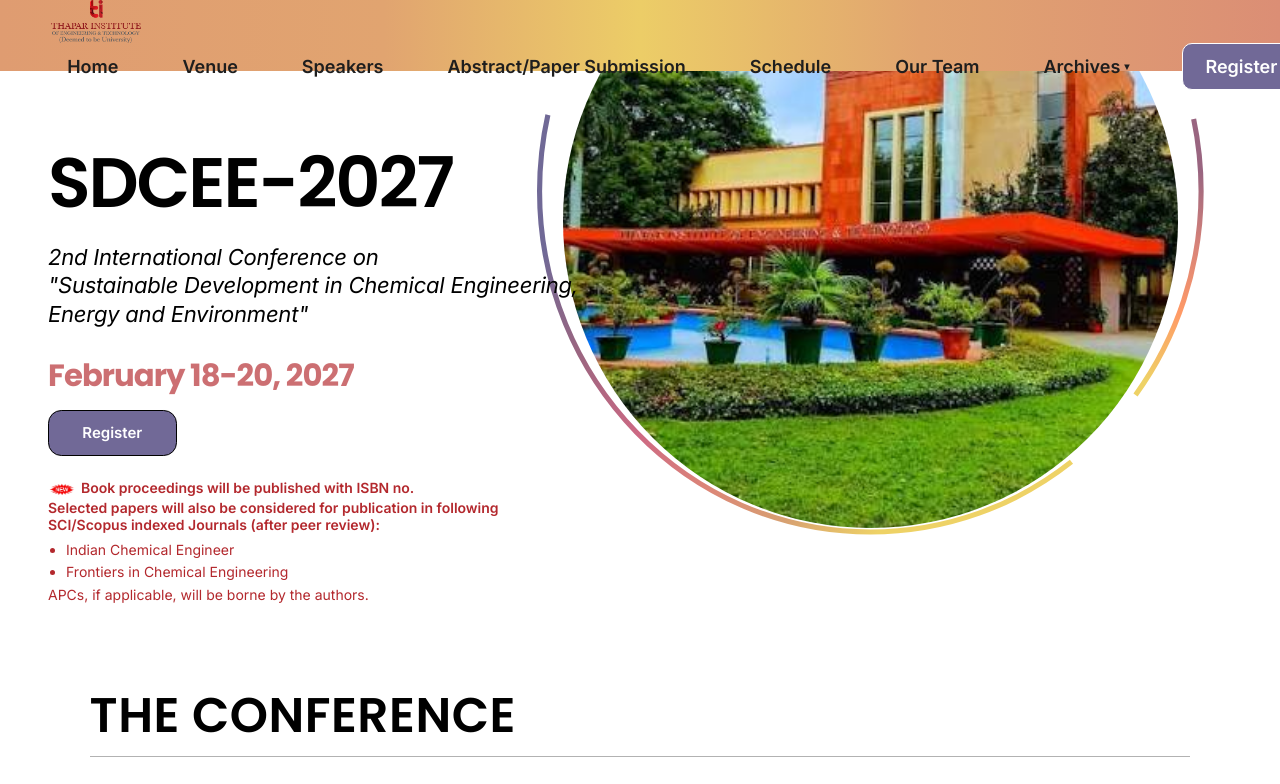
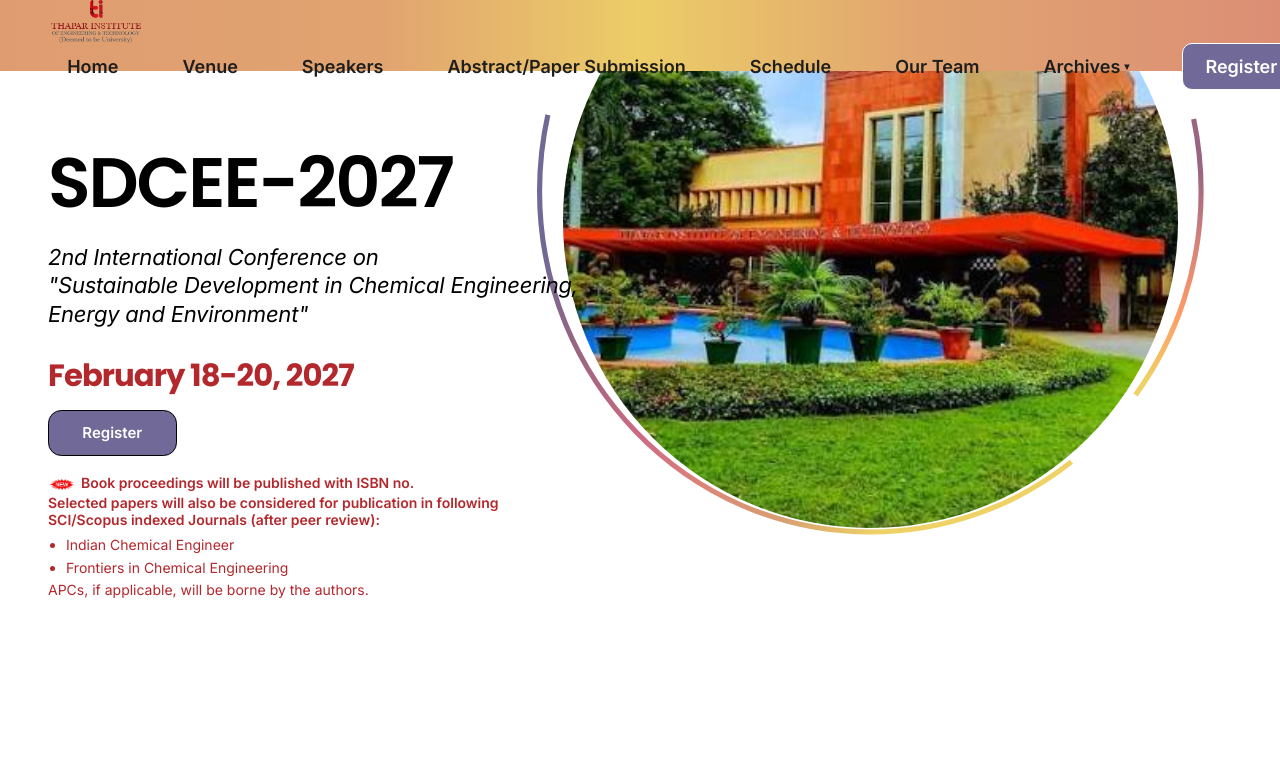
Before and after one commit to YashmitVaish/SDCEE-2027, a React (Create React App) app in the folder client/: page / in a window 1280 px wide. Shown: the top 784 px of the page. Built offline with nearby package versions, Linux system fonts and the light colour scheme.

Commit message:
Fix hero section text spacing

```diff
--- a/client/src/Components/Hero/Hero.css
+++ b/client/src/Components/Hero/Hero.css
@@ -7,10 +7,10 @@
 
   width: 100%;
 
-  height: 34vw;
+  height: 38vw;
 
-  min-height: 560px;
-  max-height: 700px;
+  min-height: 650px;
+  max-height: 760px;
 
   overflow: hidden;
 
@@ -19,7 +19,7 @@
 
 
 /* =========================================================
-   FIGMA HERO ARTWORK
+   HERO ARTWORK
 ========================================================= */
 
 .hero-art {
@@ -43,7 +43,7 @@
 
 
 /* =========================================================
-   FIGMA HERO ARTWORK — GRADIENT RING
+   HERO ARTWORK — GRADIENT RING
 ========================================================= */
 
 .hero-art-ring {
@@ -52,7 +52,9 @@
   width: calc(48vw * 1301 / 1199);
   height: calc(48vw * 1301 / 1199);
 
-  left: calc(44vw - (48vw * 1301 / 1199 - 48vw) / 2);
+  left: calc(
+    44vw - (48vw * 1301 / 1199 - 48vw) / 2
+  );
 
   top: calc(
     -2.15vw - 135px - (48vw * 1301 / 1199 - 48vw) / 2
@@ -92,7 +94,7 @@
   height: 100%;
 
   padding-left: 3.75vw;
-  padding-top: clamp(50px, 6vw, 110px);
+  padding-top: clamp(70px, 6vw, 110px);
 
   display: flex;
 
@@ -170,7 +172,8 @@
 ========================================================= */
 
 .hero-date {
-  margin: clamp(14px, 2.34vw, 45px) 0 clamp(12px, 1.2vw, 23px) 0;
+  margin: clamp(14px, 2.34vw, 45px) 0
+    clamp(12px, 1.2vw, 23px) 0;
 
   font-family: "Poppins", Arial, Helvetica, sans-serif;
 
@@ -182,19 +185,7 @@
 
   color: #b3282d;
 
-  animation: hero-date-blink 1.2s ease-in-out infinite;
-}
-
-@keyframes hero-date-blink {
-  50% {
-    opacity: 0.25;
-  }
-}
-
-@media (prefers-reduced-motion: reduce) {
-  .hero-date {
-    animation: none;
-  }
+  opacity: 1;
 }
 
 
@@ -249,11 +240,11 @@
 
 
 /* =========================================================
-   JOURNAL INFORMATION
+   JOURNAL / PUBLICATION INFORMATION
 ========================================================= */
 
 .journal {
-  margin-top: clamp(14px, 1.77vw, 34px);
+  margin-top: 18px;
 
   width: min(600px, 90%);
 
@@ -286,6 +277,12 @@
 
 .journal li {
   margin-bottom: 3px;
+
+  color: #b3282d;
+}
+
+.journal p {
+  margin: 3px 0 0;
 
   color: #b3282d;
 }
@@ -336,7 +333,7 @@
   .hero {
     height: auto;
 
-    min-height: 560px;
+    min-height: 650px;
 
     max-height: none;
   }
@@ -460,6 +457,10 @@
 }
 
 
+/* =========================================================
+   LINKS
+========================================================= */
+
 .journal a,
 .abs-journal a {
   color: inherit;
```
